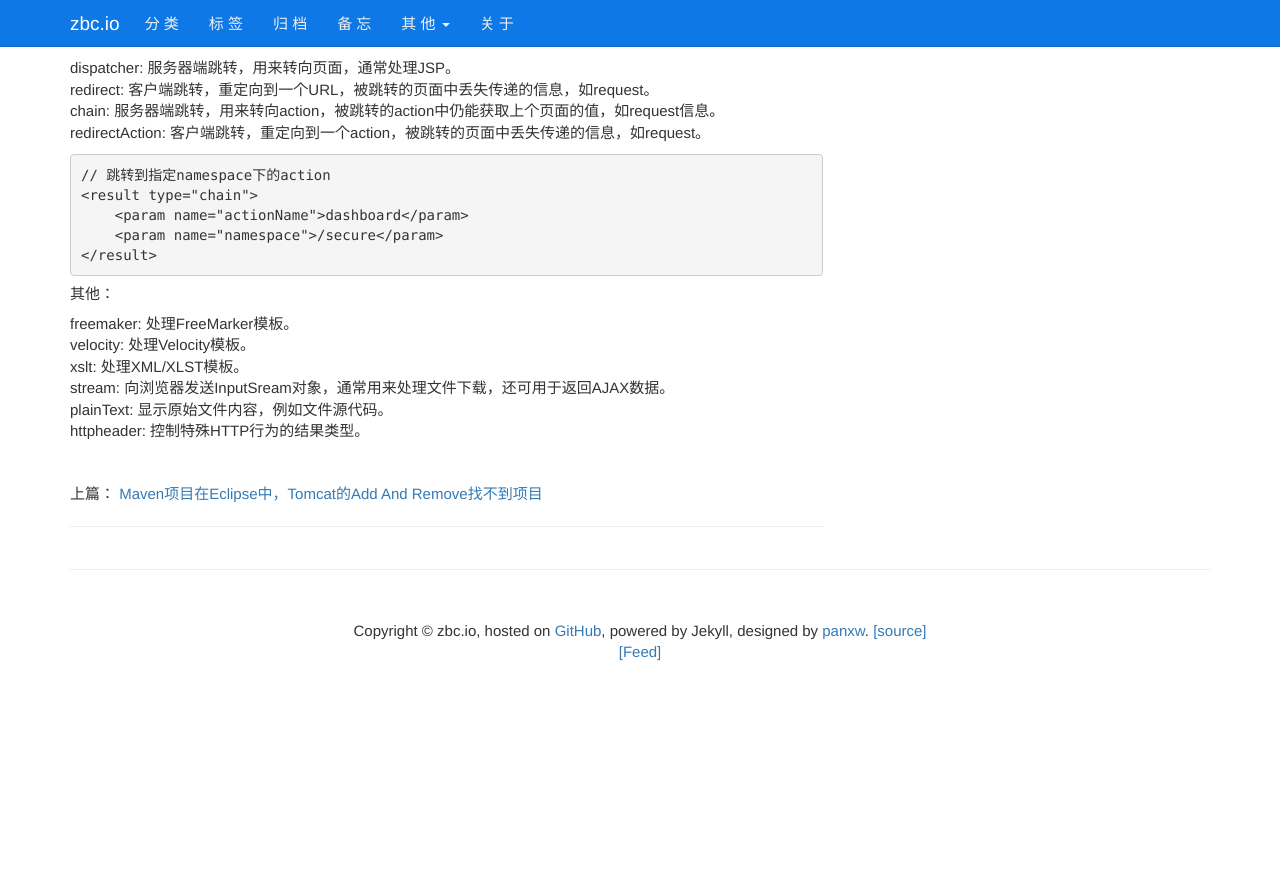
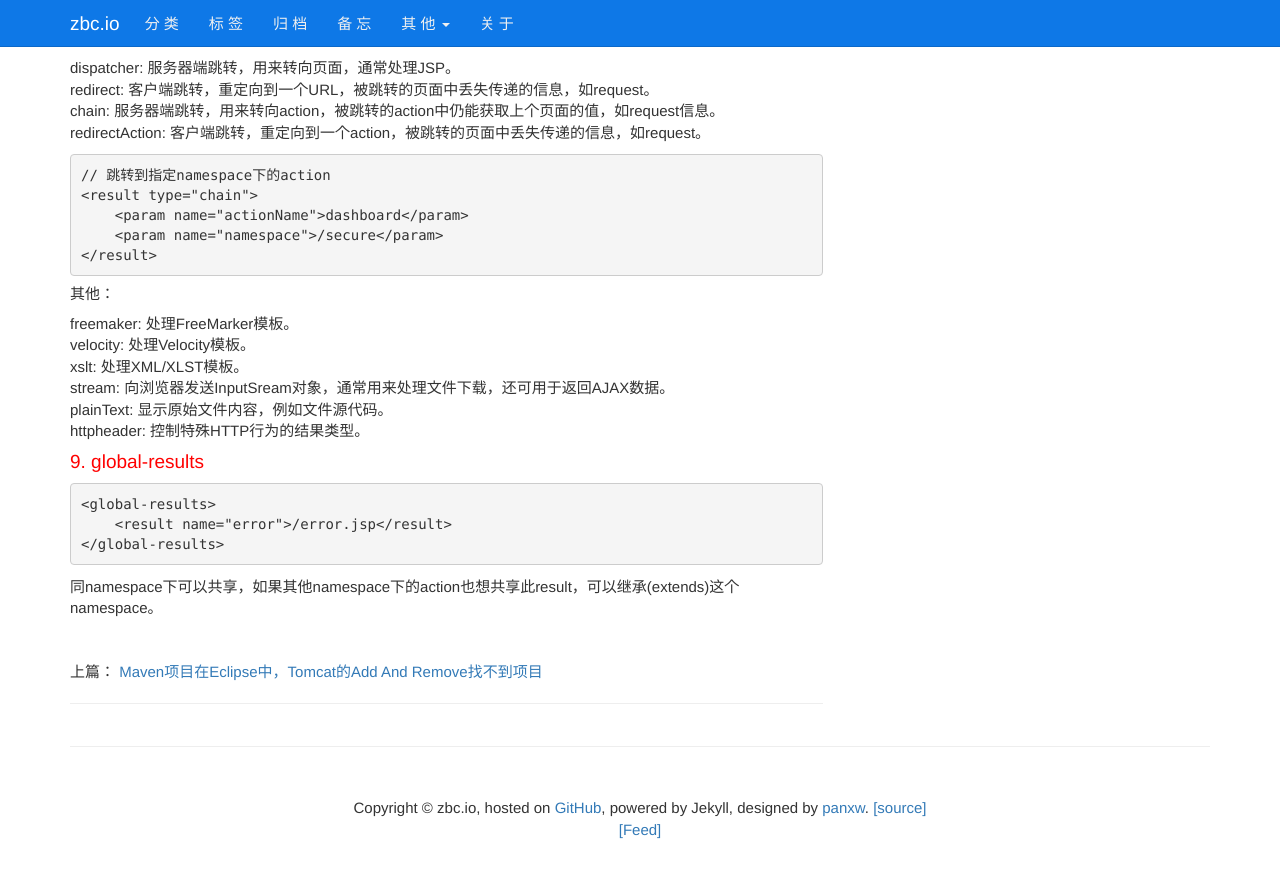
Before and after one commit to zbc0512/zbc0512.github.io, a Jekyll site: the page built from _posts/2016-04-12-struts2.md, in a window 1280 px wide and 900 px high, scrolled down 1191 px. Shown: the top 878 px of the window. Built offline with Jekyll 4.4.1, drawn with Linux system fonts in a browser that asks for light colours; nearby versions of some CDN libraries; library files that are not in the unit come from our copies; comment, search, counter and statistics services are not loaded; before the commit the page ends 1914 px from its top, so only the background shows below that.

Commit message:
Update 2016-04-12-struts2.md

```diff
--- a/_posts/2016-04-12-struts2.md
+++ b/_posts/2016-04-12-struts2.md
@@ -85,3 +85,11 @@ xslt: 处理XML/XLST模板。
 stream: 向浏览器发送InputSream对象，通常用来处理文件下载，还可用于返回AJAX数据。
 plainText: 显示原始文件内容，例如文件源代码。
 httpheader: 控制特殊HTTP行为的结果类型。
+
+#### <font color="#F00">9. global-results</font>
+
+    <global-results>
+        <result name="error">/error.jsp</result>
+    </global-results>
+
+同namespace下可以共享，如果其他namespace下的action也想共享此result，可以继承(extends)这个namespace。
```
